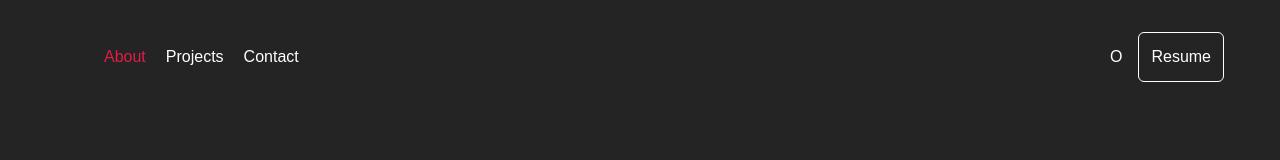
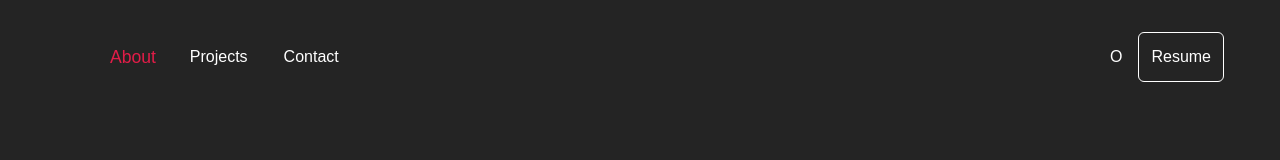
Before and after one commit to J0hnux/react-portfolio, a React (Vite) app: page / in a window 1280 px wide. In both pictures the pointer is over the item "About". Shown: the top 160 px of the page. Built offline with nearby package versions, Linux system fonts and the light colour scheme.

Commit message:
Added various hover effects to affected elements

```diff
--- a/src/App.scss
+++ b/src/App.scss
@@ -17,6 +17,13 @@ body {
 
 ul {
   list-style: none;
+}
+
+button,
+li {
+  &:hover {
+    scale: 1.10;
+  }
 }
 
 .container {
--- a/src/components/Footer.scss
+++ b/src/components/Footer.scss
@@ -2,6 +2,12 @@
 
 .footer {
     padding-bottom: 1rem;
+
+    a {
+        &:hover {
+            scale: 1.10;
+        }
+    }
 }
 
 @media (min-width: 320px) {
--- a/src/components/HeaderPanel.scss
+++ b/src/components/HeaderPanel.scss
@@ -17,7 +17,7 @@
 
 
             li {
-
+                padding: 0.25rem 0.5rem;
 
                 a {
                     color: #fff;
```
